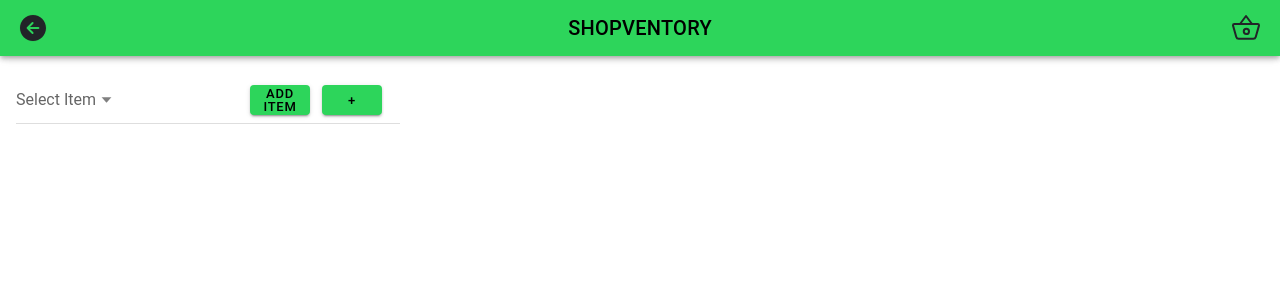
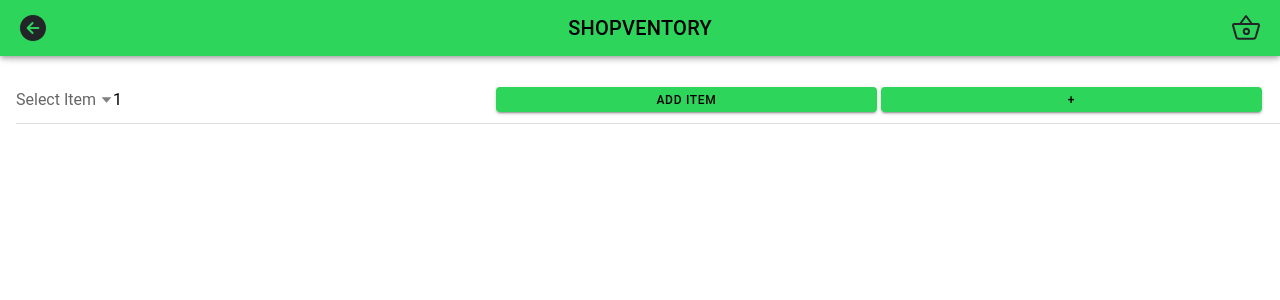
Before and after one commit to Swaggypanties/Shopventory, a React (Vite) app: page /invlist/1 in a window 1280 px wide. Shown: the top 300 px of the page. Built offline with nearby package versions, Linux system fonts and the light colour scheme.

Commit message:
Fixed issues in Inv/ShopListDetailsPage related to modifying the quantity immediately after adding a product to the list and resolved errors with deleting products.

```diff
--- a/src/pages/InvListDetailsPage.tsx
+++ b/src/pages/InvListDetailsPage.tsx
@@ -11,6 +11,7 @@ import {
   IonLabel,
   IonSelect,
   IonSelectOption,
+  IonInput,
 } from '@ionic/react';
 import {
   arrowBackCircle,
@@ -23,7 +24,7 @@ import { useParams, useHistory } from 'react-router-dom';
 import React, { useState, useEffect } from 'react';
 import { db } from '../firebaseConfig';
 import { getAuth } from 'firebase/auth';
-import { collection, doc, setDoc, getDocs, getDoc } from 'firebase/firestore';
+import { collection, doc, setDoc, getDocs, getDoc, updateDoc, deleteDoc } from 'firebase/firestore';
 import './InvListDetailsPage.css';
 
 const InvListDetailsPage: React.FC = () => {
@@ -33,6 +34,7 @@ const InvListDetailsPage: React.FC = () => {
   const [inventoryList, setInventoryList] = useState<any[]>([]);
   const [availableItems, setAvailableItems] = useState<any[]>([]);
   const [selectedItem, setSelectedItem] = useState('');
+  const [quantity, setQuantity] = useState(1);
   const [listName, setListName] = useState('');
 
   useEffect(() => {
@@ -111,37 +113,60 @@ const InvListDetailsPage: React.FC = () => {
     const newItemRef = doc(listItemsRef);
 
     try {
-      await setDoc(newItemRef, {
+      const newItem = {
         name: selectedItemData.name,
         category: selectedItemData.category,
-        quantity: 1,
+        quantity: quantity,
         createdAt: new Date(),
-      });
+      };
+      await setDoc(newItemRef, newItem);
 
       setInventoryList((prevList) => [
         ...prevList,
-        { id: newItemRef.id, ...selectedItemData, quantity: 1 },
+        { id: newItemRef.id, ...newItem },
       ]);
       setSelectedItem('');
+      setQuantity(1);
     } catch (error) {
       console.error('Error adding item:', error);
     }
   };
 
-  const updateQuantity = (id: string, delta: number) => {
+  const updateQuantity = async (id: string, delta: number) => {
+    const user = getAuth().currentUser;
+    if (!user) return;
+
+    const itemRef = doc(db, `users/${user.uid}/lists/${listId}/items/${id}`);
+    const currentItem = inventoryList.find((item) => item.id === id);
+
+    if (!currentItem) return;
+
+    const newQuantity = Math.max(0, currentItem.quantity + delta);
+
+    try {
+      await updateDoc(itemRef, { quantity: newQuantity });
       setInventoryList((prevList) =>
         prevList.map((item) =>
-        item.id === id
-          ? { ...item, quantity: Math.max(0, item.quantity + delta) }
-          : item
+          item.id === id ? { ...item, quantity: newQuantity } : item
         )
       );
-    // Add logic to update quantity in Firestore
+    } catch (error) {
+      console.error('Error updating quantity:', error);
+    }
   };
 
-  const deleteItem = (id: string) => {
+  const deleteItem = async (id: string) => {
+    const user = getAuth().currentUser;
+    if (!user) return;
+
+    const itemRef = doc(db, `users/${user.uid}/lists/${listId}/items/${id}`);
+
+    try {
+      await deleteDoc(itemRef);
       setInventoryList((prevList) => prevList.filter((item) => item.id !== id));
-    // Add logic to delete from Firestore
+    } catch (error) {
+      console.error('Error deleting item:', error);
+    }
   };
 
   return (
@@ -149,7 +174,7 @@ const InvListDetailsPage: React.FC = () => {
       <IonHeader>
         <IonToolbar color={'success'}>
           <IonButton
-      onClick={() => history.goBack()} // Go back to the previous page
+            onClick={() => history.goBack()}
             fill="clear"
             slot="start"
             style={{ width: 'auto', height: 'auto' }}
@@ -173,7 +198,7 @@ const InvListDetailsPage: React.FC = () => {
           <h1>{listName}</h1>
         </IonTitle>
 
-  <IonItem className="button-container">
+        <IonItem>
           <IonSelect
             placeholder="Select Item"
             value={selectedItem}
@@ -185,16 +210,19 @@ const InvListDetailsPage: React.FC = () => {
               </IonSelectOption>
             ))}
           </IonSelect>
-  <div className="buttons">
-    <IonButton onClick={addItemToInventoryList} color="success" className="action-button">
+          <IonInput
+            type="number"
+            placeholder="Quantity"
+            value={quantity}
+            onIonChange={(e) => setQuantity(parseInt(e.detail.value!, 10))}
+          />
+          <IonButton onClick={addItemToInventoryList} color="success">
             Add Item
           </IonButton>
-    <IonButton routerLink="/NewItemPage" color="success" className="action-button">
+          <IonButton routerLink="/NewItemPage" color="success">
             +
           </IonButton>
-  </div>
         </IonItem>
-
 
         <IonList>
           {inventoryList.map((item) => (
@@ -219,7 +247,6 @@ const InvListDetailsPage: React.FC = () => {
           ))}
         </IonList>
       </IonContent>
-
     </IonPage>
   );
 };
--- a/src/pages/ShopListDetailsPage.tsx
+++ b/src/pages/ShopListDetailsPage.tsx
@@ -113,17 +113,18 @@ const ShopListDetailsPage: React.FC = () => {
     const newItemRef = doc(listItemsRef);
 
     try {
-      await setDoc(newItemRef, {
+      const newItem = {
         name: selectedItemData.name,
         category: selectedItemData.category,
         quantity: quantity,
         checked: false,
         createdAt: new Date(),
-      });
+      };
+      await setDoc(newItemRef, newItem);
 
       setShoppingList((prevList) => [
         ...prevList,
-        { id: newItemRef.id, ...selectedItemData, quantity, checked: false },
+        { id: newItemRef.id, ...newItem },
       ]);
       setSelectedItem('');
       setQuantity(1);
@@ -192,7 +193,7 @@ const ShopListDetailsPage: React.FC = () => {
       <IonHeader>
         <IonToolbar color={'success'}>
           <IonButton
-      onClick={() => history.goBack()} // Go back to the previous page
+            onClick={() => history.goBack()}
             fill="clear"
             slot="start"
             style={{ width: 'auto', height: 'auto' }}
@@ -216,7 +217,7 @@ const ShopListDetailsPage: React.FC = () => {
           <h1>{listName}</h1>
         </IonTitle>
 
-  <IonItem className="button-container">
+        <IonItem>
           <IonSelect
             placeholder="Select Item"
             value={selectedItem}
@@ -235,16 +236,13 @@ const ShopListDetailsPage: React.FC = () => {
             onIonChange={(e) => setQuantity(parseInt(e.detail.value!, 10))}
             className="quantity-input"
           />
-  <div className="buttons">
-    <IonButton onClick={addItemToShoppingList} color="success" className="action-button">
+          <IonButton onClick={addItemToShoppingList} color="success">
             Add Item
           </IonButton>
-    <IonButton routerLink="/NewItemPage" color="success" className="action-button">
+          <IonButton routerLink="/NewItemPage" color="success">
             +
           </IonButton>
-  </div>
         </IonItem>
-
 
         <IonList>
           {shoppingList.map((item) => (
@@ -276,7 +274,6 @@ const ShopListDetailsPage: React.FC = () => {
           ))}
         </IonList>
       </IonContent>
-
     </IonPage>
   );
 };
```
Lines whose indentation alone changed are shown as unchanged.
